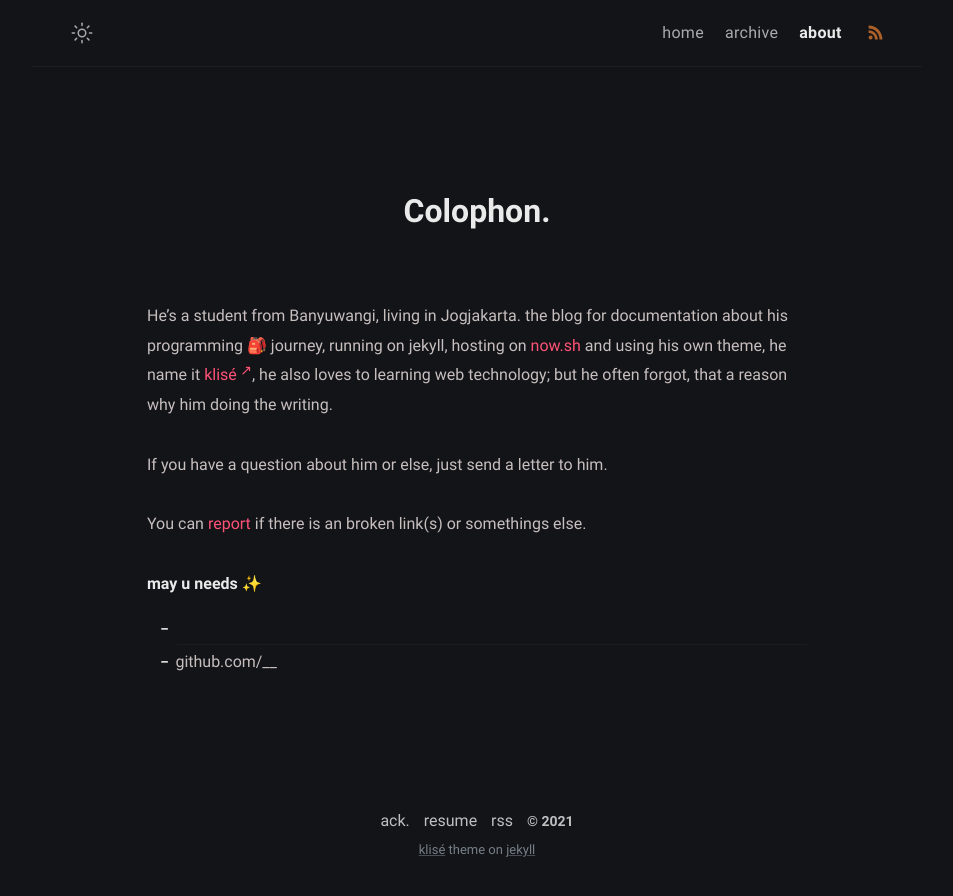
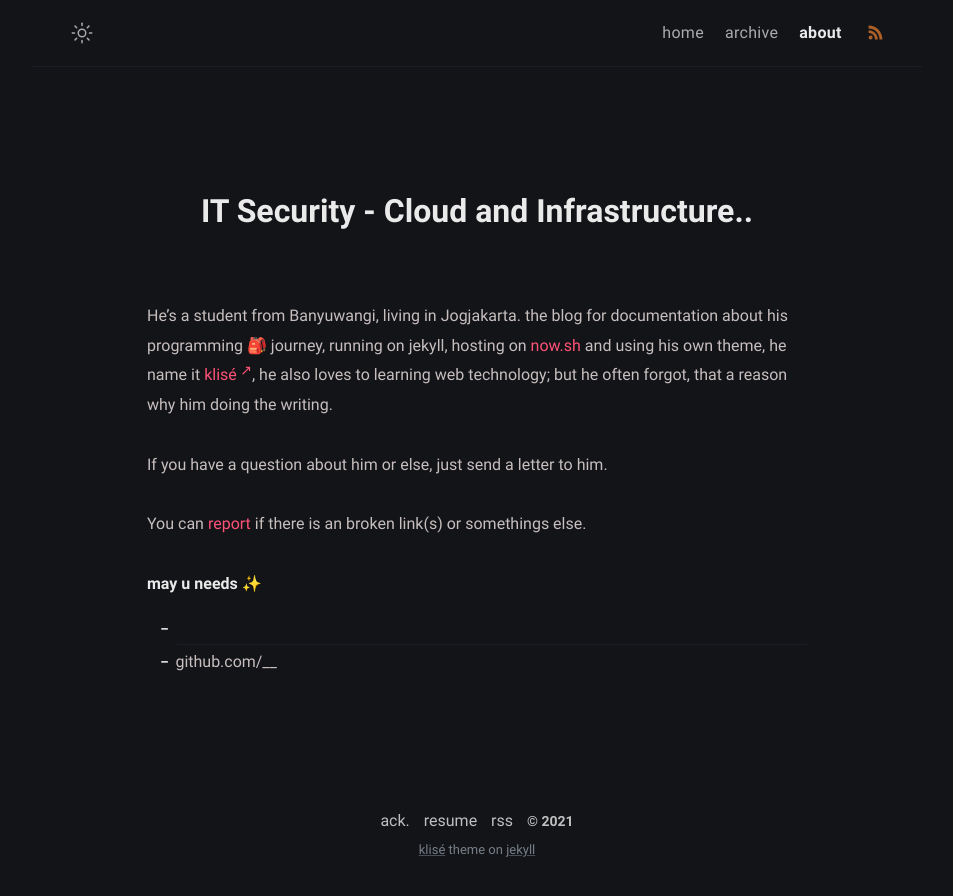
Before and after one commit to securebitAsif/fabulous-jupiter-8f84d, a Jekyll site: the page built from about.md, in a window 1280 px wide. Shown: the top 896 px of the page, without its empty margins (163-1116 px from the left). Built offline with Jekyll 4.4.1, drawn with Linux system fonts in a browser that asks for light colours.

Commit message:
about.md: changed

```diff
--- a/about.md
+++ b/about.md
@@ -1,5 +1,5 @@
 ---
-title: Colophon
+title: IT Security - Cloud and Infrastructure.
 permalink: /about/
 layout: page
 excerpt: Hello peeps, I'm student of computer science from Banyuwangi, living in Jogjakarta. This blog for documentation about my programming journey, running on jekyll, hosting on netlify and using my own simple theme.
```
